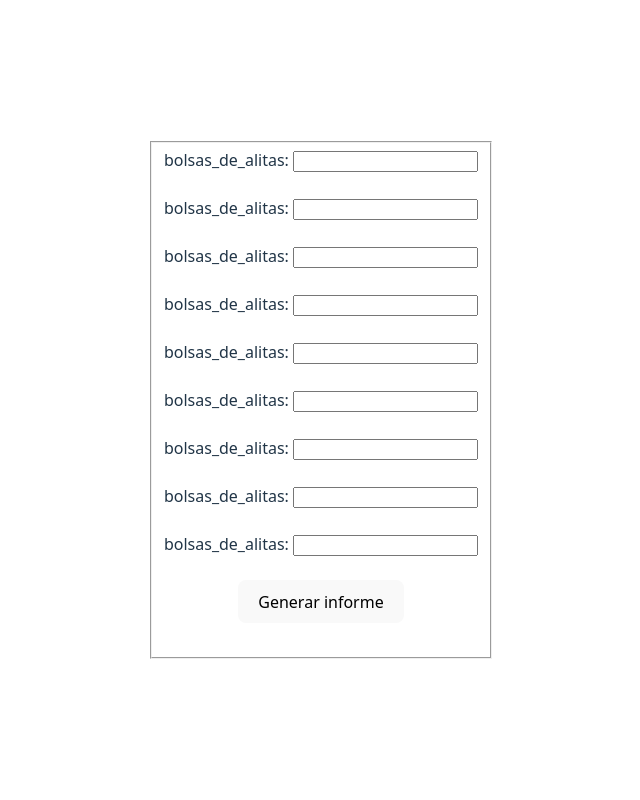
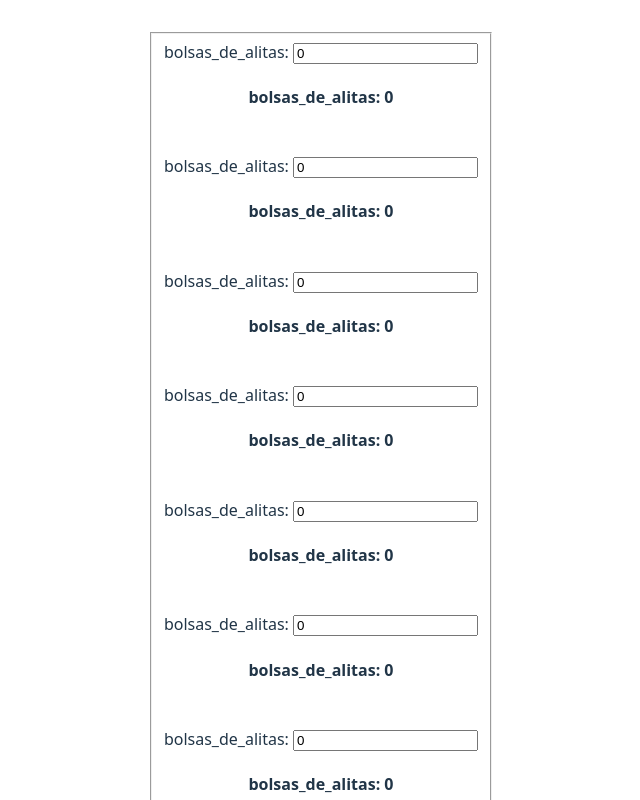
Before and after one commit to Ju4n3sD3v/ProyectoSoftware, a React (Vite) app in the folder Proyecto/: page / in a window 1280 px wide. Shown: the top 800 px of the page, without its empty margins (319-959 px from the left). Built offline with nearby package versions, Linux system fonts and the light colour scheme.

Commit message:
Update LabelAndInputN.jsx
se usa usestate para mostrar en tiempo real la cantidad que se está seleccionando en cada input

```diff
--- a/Proyecto/src/componentes/LabelAndInputN.jsx
+++ b/Proyecto/src/componentes/LabelAndInputN.jsx
@@ -1,11 +1,30 @@
-import React from "react"
+import React, { useState } from "react"
 
 export default function LabelAndInputN({ label = "", id = "1" }) {
+    const [value, setValue] = useState("0")
+
+    const handleChange = (e) => {
+        const newValue = e.target.value
+        // Solo permitir números positivos (>= 0)
+        if (newValue === "" || parseFloat(newValue) >= 0) {
+            setValue(newValue)
+        }
+    }
+
     return (
         <div>
-            <label className={label}>{label+": "}</label>
-            <input type="number" name={label} id={id} key={id} required />
-            <br /><br />
+            <label className={label}>{label}: </label>
+            <input
+                type="number"
+                name={label}
+                id={id}
+                required
+                value={value}
+                onChange={handleChange}
+                min="0"
+            />
+            {value && <h4 className="value-label">{label + ": "+ value}</h4>}
+            <br />
         </div>
     )
 
```
